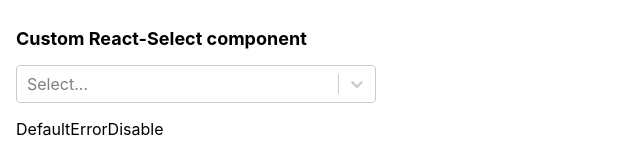
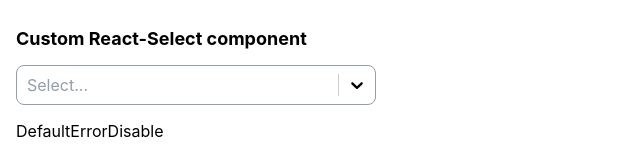
Before and after one commit to Vitaliytheone/Customing_of_react-select-ts-, a React (Create React App) app: page / in a window 1280 px wide. Shown: the top 160 px of the page, without its empty margins (0-640 px from the left). Built offline with nearby package versions, Linux system fonts and the light colour scheme.

Commit message:
react-select styles

```diff
--- a/src/App.tsx
+++ b/src/App.tsx
@@ -3,11 +3,17 @@
 
 const { Wrapper, RadioWrap, Title } = Layout;
 
+const options = [
+    { value: "chocolate", label: "Chocolate" },
+    { value: "strawberry", label: "Strawberry" },
+    { value: "vanilla", label: "Vanilla" },
+];
+
 function App() {
     return (
         <Wrapper>
             <Title>Custom React-Select component</Title>
-            <Select />
+            <Select options={options} />
             <RadioWrap />
         </Wrapper>
     );
--- a/src/components/select/index.tsx
+++ b/src/components/select/index.tsx
@@ -1,8 +1,9 @@
-import React from "react";
 import Select, { StylesConfig } from "react-select";
+import { customStyles } from "./styles";
+import { TSelectProps } from "./type";
 
-const SelectCustom = () => {
-    return <Select isError={false} />;
+const SelectCustom = ({ options }: TSelectProps) => {
+    return <Select options={options} isError={false} styles={customStyles as StylesConfig<any>} />;
 };
 
 export default SelectCustom;
--- /dev/null
+++ b/src/components/select/styles.ts
@@ -0,0 +1,90 @@
+import { GREY, PURPLE, RED, BLACK, WHITE } from './../../assets/tokens';
+import { StylesConfig } from "react-select";
+import { TOption } from "./type";
+
+export const getHoverColor = (isError: boolean) => {
+    if (isError) return RED;
+    return PURPLE;
+};
+
+export const getColor = (isActive: boolean, isError: boolean) => {
+    if (isError) return RED;
+    if (isActive) return PURPLE;
+
+    return GREY;
+};
+
+export const customStyles: StylesConfig<TOption, false> = {
+    control: (provided, state) => {
+        const { isFocused, isDisabled, selectProps } = state;
+        return {
+            ...provided,
+            fontSize: "16px",
+            fontWeight: 500,
+            width: "100%",
+            height: "40px",
+            borderRadius: "8px",
+            backgroundColor: WHITE,
+            border: `1px solid ${getColor(isFocused, selectProps.isError)}`,
+            color: "inherit",
+            boxShadow: "none",
+            "&:hover": {
+                borderColor: getHoverColor(selectProps.isError),
+            },
+            pointerEvents: isDisabled ? "none" : "initial",
+            opacity: isDisabled ? "0.4" : "1",
+        };
+    },
+    placeholder: (provided) => {
+        return {
+            ...provided,
+            color: GREY,
+            fontWeight: "normal",
+        };
+    },
+    menu: (provided) => {
+        return {
+            ...provided,
+            borderRadius: "8px",
+            boxShadow: "none",
+            border: `1px solid ${GREY}`,
+            backgroundColor: WHITE,
+            overflow: "hidden",
+            marginTop: "4px",
+        };
+    },
+    menuList: (provided) => {
+        return {
+            ...provided,
+            padding: `0 8px`,
+        };
+    },
+    option: (provided, state) => {
+        const { isFocused, isSelected } = state;
+        return {
+            ...provided,
+            fontSize: "16px",
+            fontWeight: 500,
+            padding: "8px",
+            margin: `8px 0`,
+            borderRadius: "4px",
+            color: isSelected || isFocused ? PURPLE : BLACK,
+            backgroundColor: isFocused ? "#F0F2F5" : WHITE,
+        };
+    },
+    singleValue: (provided) => {
+        return {
+            ...provided,
+            color: "inherit",
+        };
+    },
+    dropdownIndicator: (provided) => {
+        return {
+            ...provided,
+            color: "inherit",
+            "&:hover": {
+                color: "inherit",
+            },
+        };
+    },
+};
```
